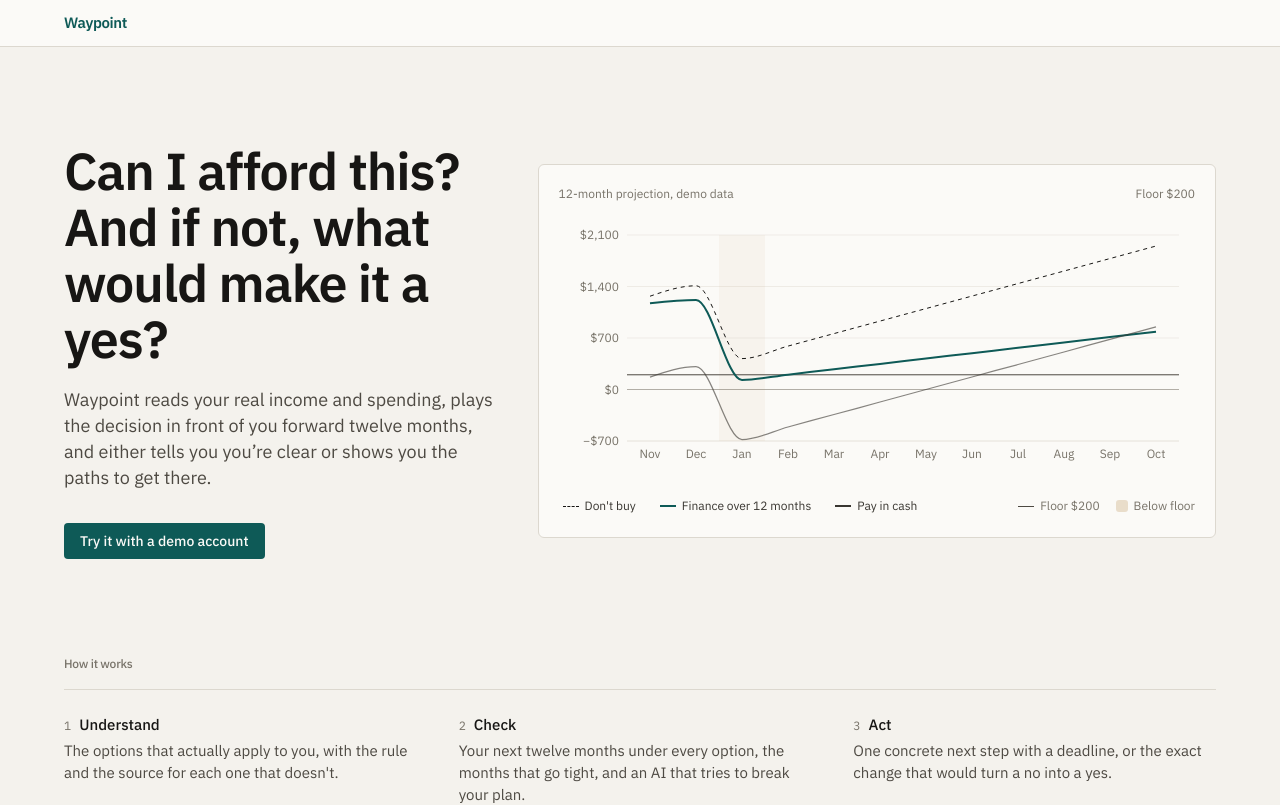
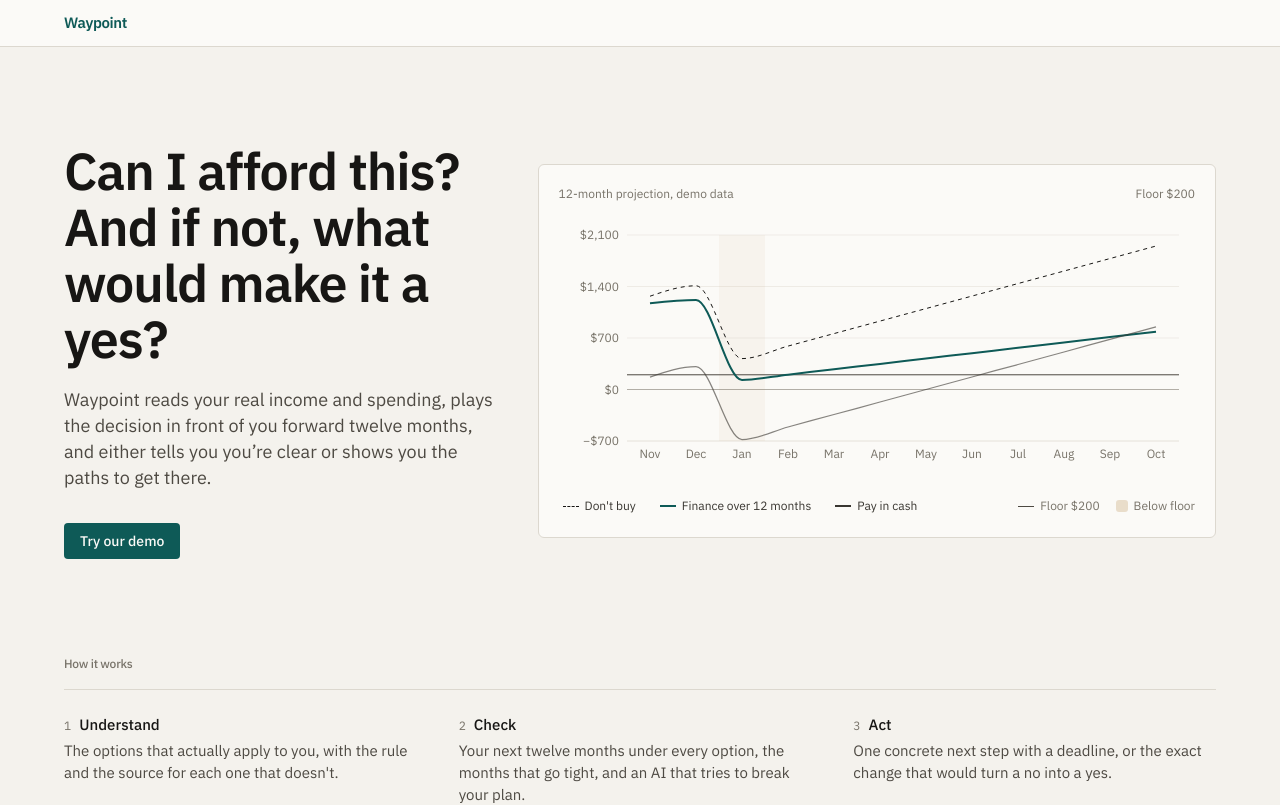
Before and after one commit to keevtn/waypoint, a React (Vite) app in the folder frontend/: page / in a window 1280 px wide. Shown: the top 805 px of the page. Built offline with nearby package versions, Linux system fonts and the light colour scheme.

Commit message:
landing: CTA copy 'Try our demo'
Co-Authored-By: Claude Fable 5.1 <noreply@anthropic.com>

```diff
--- a/frontend/src/pages/Landing.tsx
+++ b/frontend/src/pages/Landing.tsx
@@ -33,7 +33,7 @@ export default function Landing() {
             you&rsquo;re clear or shows you the paths to get there.
           </p>
           <div className="mt-8">
-            <Button onClick={() => navigate("/overview")}>Try it with a demo account</Button>
+            <Button onClick={() => navigate("/overview")}>Try our demo</Button>
           </div>
         </div>
         <div className="lg:col-span-3" aria-hidden>
```
Also changed, not shown: 1 other file (tests, documents, lock files or other folders).
